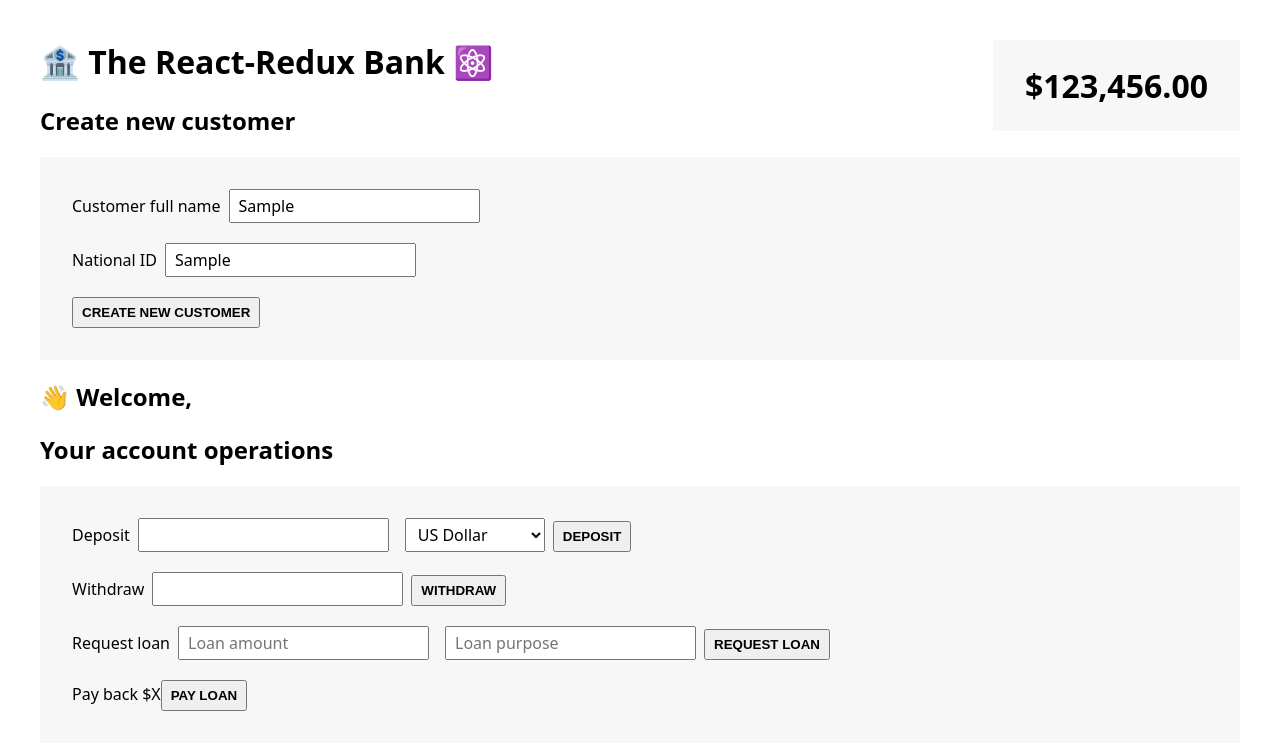
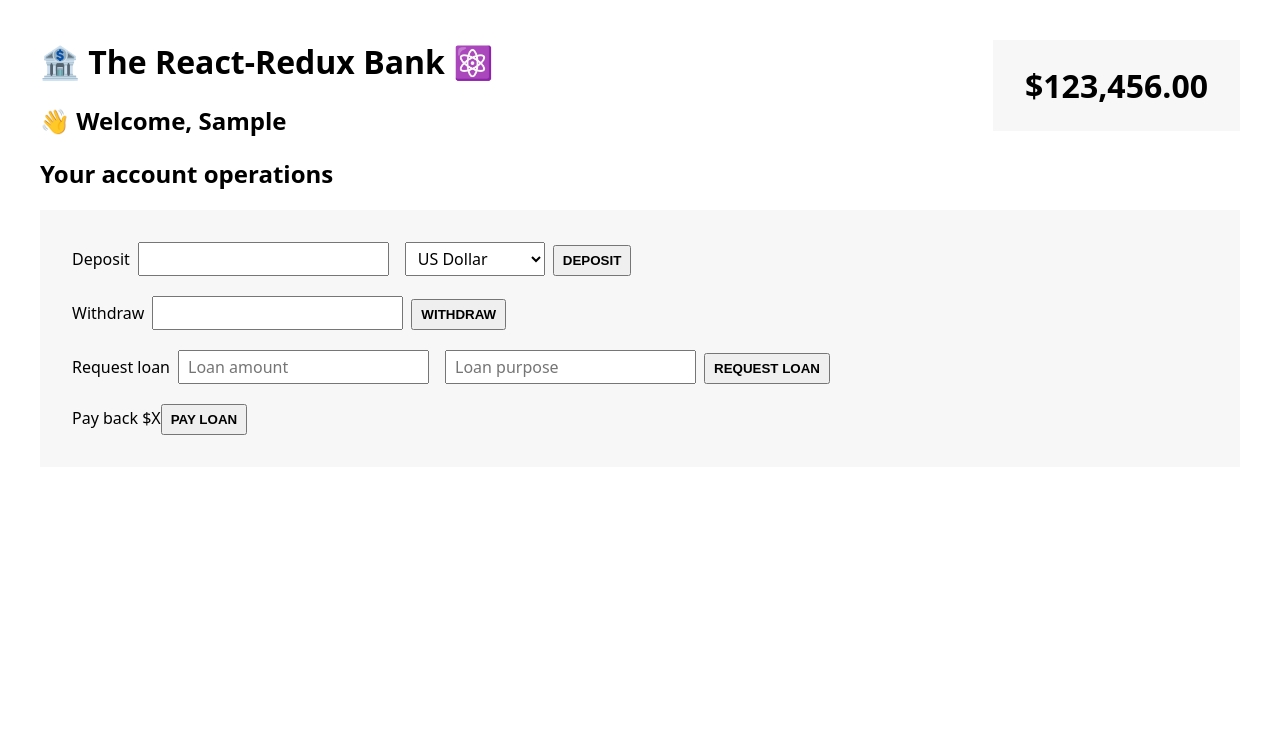
Before and after one commit to HassanSaid21/redux-intro, a React (Create React App) app: page / in a window 1280 px wide. Both pictures are taken after typing "Sample", "Sample" into the empty fields and a click on the button "CREATE NEW CUSTOMER". Shown: the top 750 px of the page. Built offline with nearby package versions, Linux system fonts and the light colour scheme.

Commit message:
created new customer by using useDispatch hook from react-redux

```diff
--- a/src/App.js
+++ b/src/App.js
@@ -2,15 +2,22 @@
 import Customer from "./featuers/customers/Customer";
 import AccountOperations from "./featuers/accounts/AccountOperations";
 import BalanceDisplay from "./featuers/accounts/BalanceDisplay";
+import { useSelector } from "react-redux";
 
 function App() {
+  const customer = useSelector((store) => store.customer.fullName);
   return (
     <div>
       <h1>🏦 The React-Redux Bank ⚛️</h1>
-      <CreateCustomer />
-      <Customer />
-      <AccountOperations />
-      <BalanceDisplay />
+      {!customer ? (
+        <CreateCustomer />
+      ) : (
+        <>
+          <Customer />
+          <AccountOperations />
+          <BalanceDisplay />
+        </>
+      )}
     </div>
   );
 }
--- a/src/featuers/customers/CreateCustomer.js
+++ b/src/featuers/customers/CreateCustomer.js
@@ -1,10 +1,18 @@
 import { useState } from "react";
+import { useDispatch } from "react-redux";
+import { createCustomer } from "./customerSlice";
 
 function Customer() {
   const [fullName, setFullName] = useState("");
   const [nationalId, setNationalId] = useState("");
+const dispatch    =  useDispatch()
+  function handleClick() {
+//*  to dispatch an action we use useDispatch hook from react-redux
+if (!fullName ||  !nationalId)  return  ;
+dispatch (createCustomer(fullName , nationalId ))
 
-  function handleClick() {}
+}
+
 
   return (
     <div>
--- a/src/featuers/customers/Customer.js
+++ b/src/featuers/customers/Customer.js
@@ -1,10 +1,11 @@
 import { useSelector } from "react-redux";
 
 function Customer() {
-//* useSelector is used to create subscription to the store whenever the store is changes this component will re-render
-  const customer  =  useSelector((store) => store.customer.fullName)
-  console.log(customer)
-  return <h2>👋 Welcome, {customer.name}</h2>;
+  //* useSelector is used to create subscription to the store whenever the
+  //*  store is changes this component will re-render
+  const customer = useSelector((store) => store.customer.fullName);
+  console.log(customer);
+  return <h2>👋 Welcome, {customer}</h2>;
 }
 
 export default Customer;
--- a/src/index.js
+++ b/src/index.js
@@ -7,6 +7,9 @@
 const root = ReactDOM.createRoot(document.getElementById('root'));
 
 
+
+
+
 root.render(
   <React.StrictMode>
     <Provider store={store}>
```
